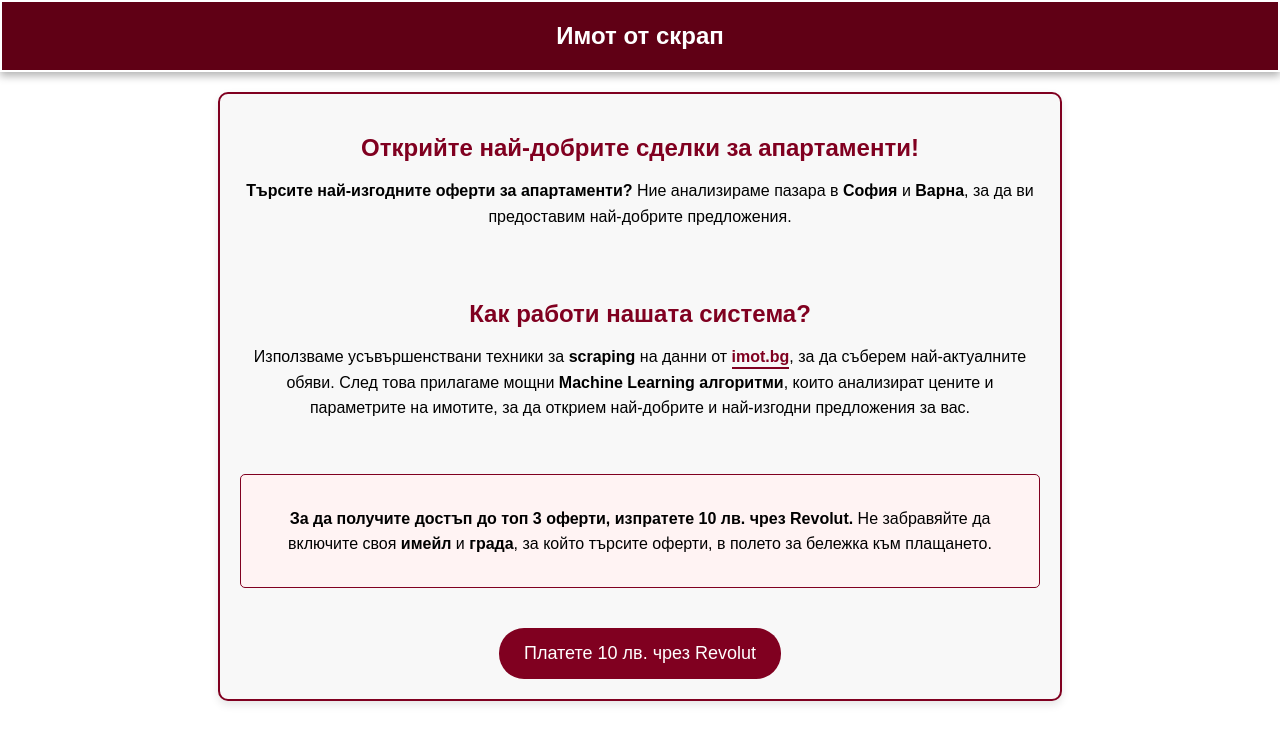
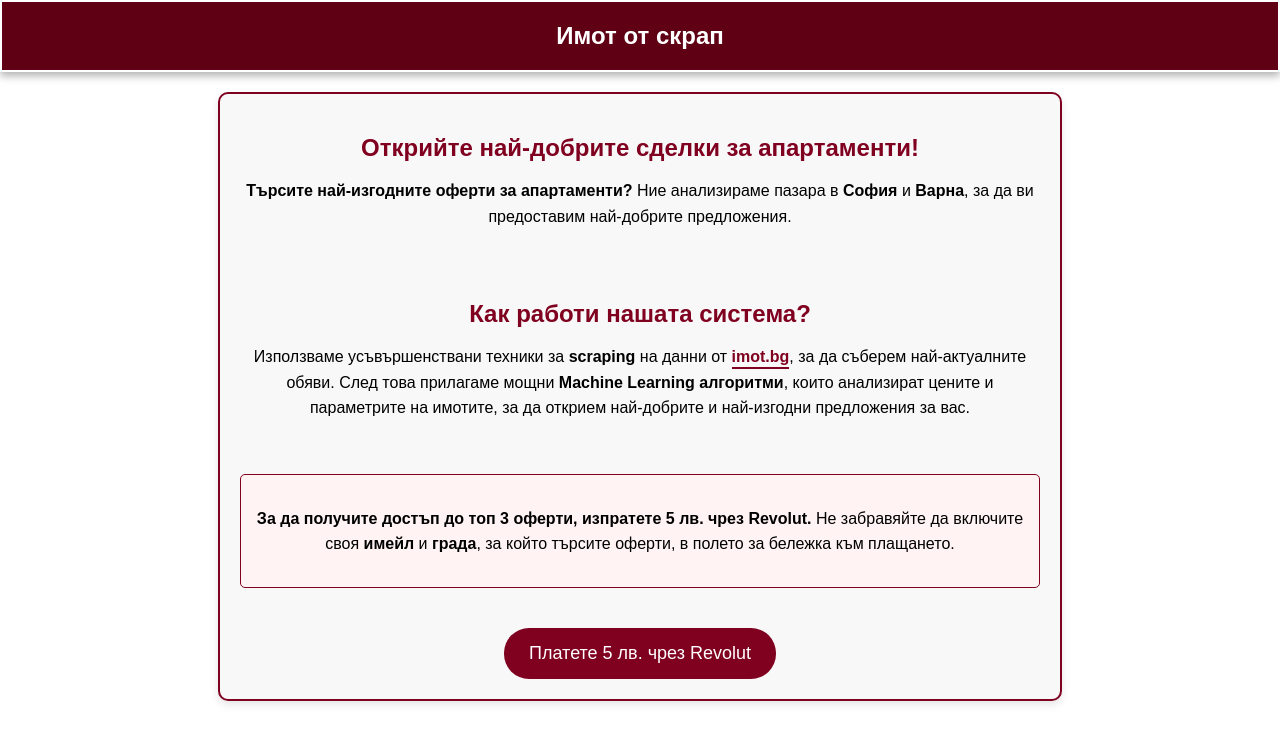
Before and after one commit to n0tn1w/Imot-From-Scrape, a plain HTML site: page index.html in a window 1280 px wide. Drawn offline with Linux system fonts and the light colour scheme.

Commit message:
Price decrease

```diff
--- a/index.html
+++ b/index.html
@@ -96,9 +96,9 @@
         <br>
 
         <div class="info-box">
-            <p><strong>За да получите достъп до топ 3 оферти, изпратете 10 лв. чрез Revolut.</strong> Не забравяйте да включите своя <strong>имейл</strong> и <strong>града</strong>, за който търсите оферти, в полето за бележка към плащането.</p>
+            <p><strong>За да получите достъп до топ 3 оферти, изпратете 5 лв. чрез Revolut.</strong> Не забравяйте да включите своя <strong>имейл</strong> и <strong>града</strong>, за който търсите оферти, в полето за бележка към плащането.</p>
         </div>
-        <a href="https://revolut.me/dani123456780" class="button" target="_blank">Платете 10 лв. чрез Revolut</a>
+        <a href="https://revolut.me/dani123456780" class="button" target="_blank">Платете 5 лв. чрез Revolut</a>
     </div>
 </body>
 </html>
```
